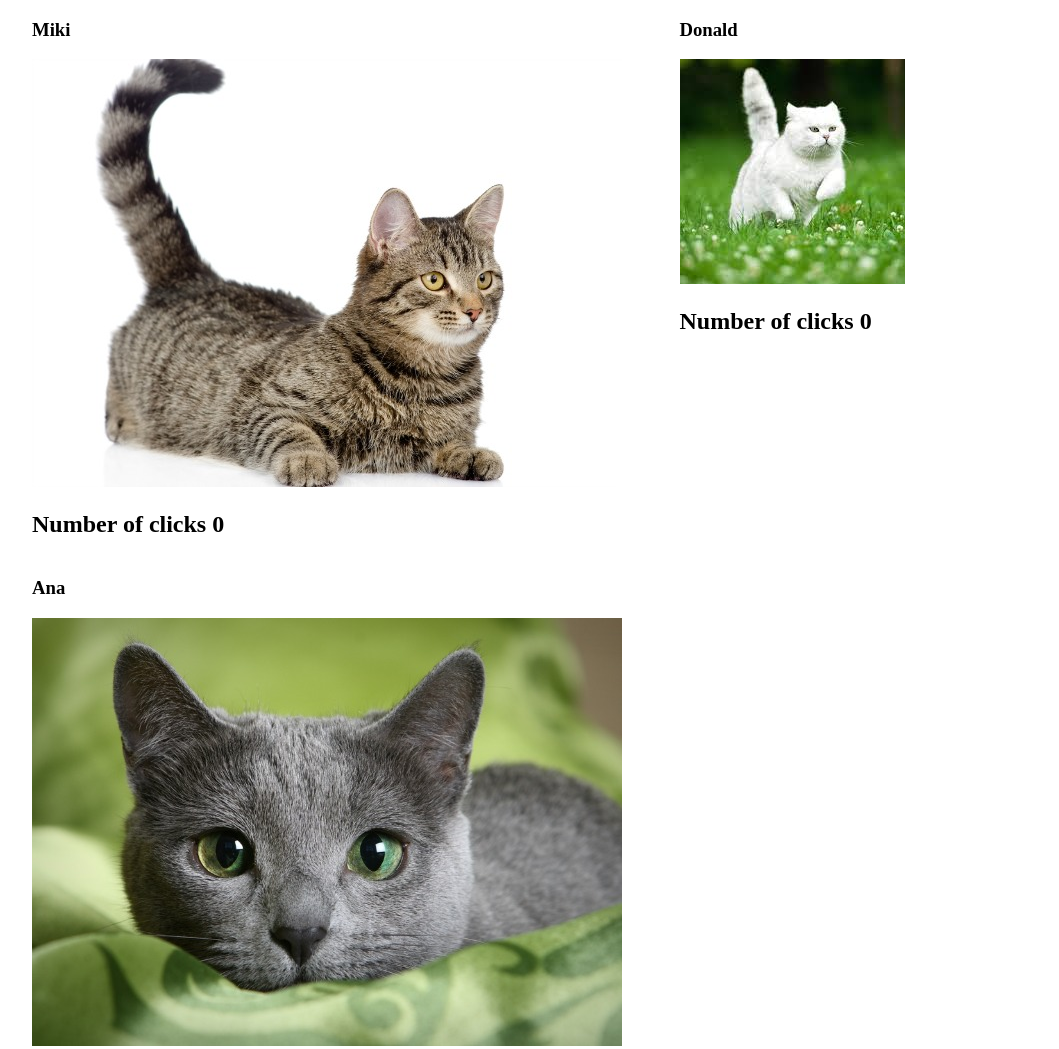
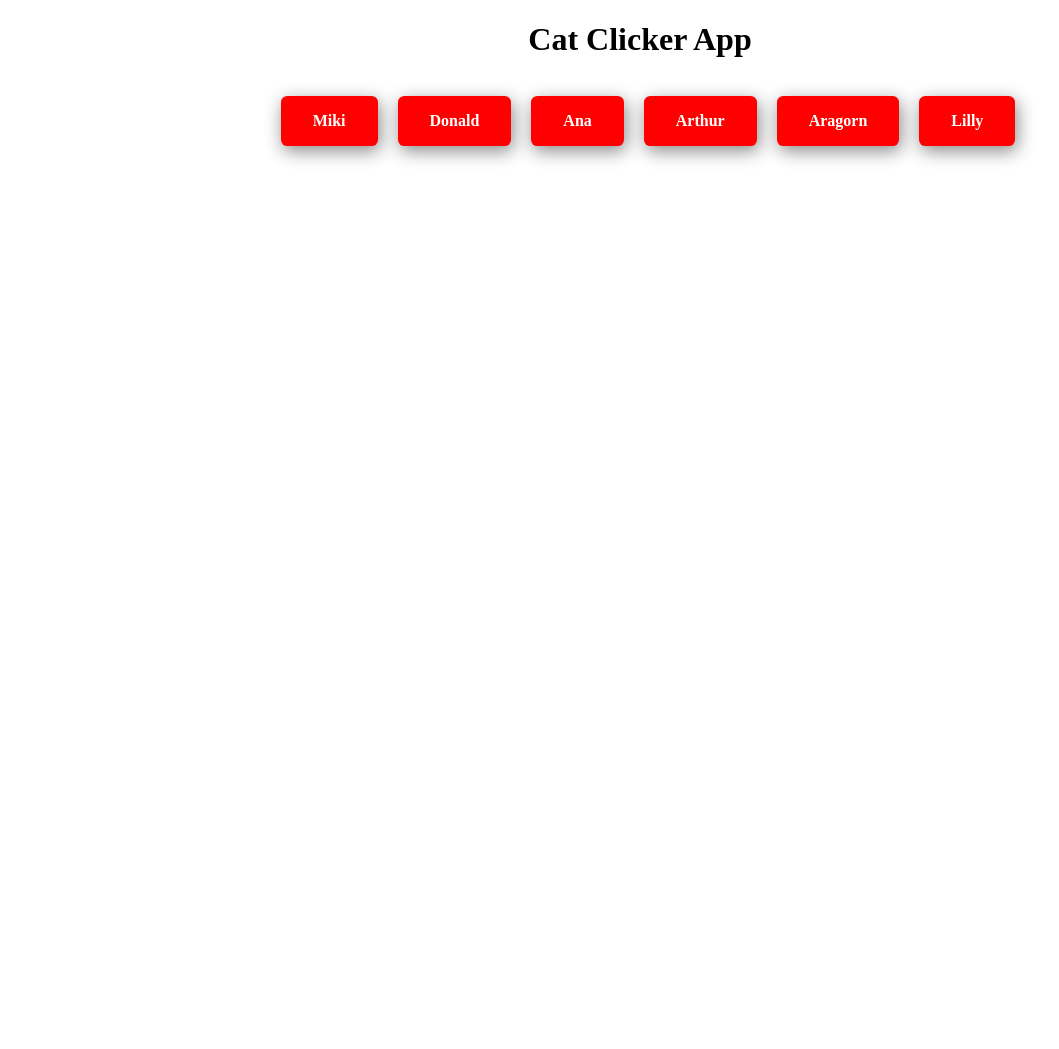
Before and after one commit to Igor333m/catClicker, a plain HTML site: page index.html in a window 1280 px wide. Shown: the top 1049 px of the page, without its empty margins (0-1059 px from the left). After the commit the page ends 821 px from the top, so only its background shows below. Drawn offline with nearby package versions, Linux system fonts and the light colour scheme.

Commit message:
feat: New menu

```diff
--- a/css/style.css
+++ b/css/style.css
@@ -16,12 +16,41 @@ body {
     padding: 0;
 }
 
+header {
+	text-align: center;
+}
+
+
+aside {
+	padding-bottom: 5%;
+	text-align: center;
+}
+
+ul {
+	list-style-type: none;
+	display: inline-block;
+	background-color: red;
+	cursor: pointer;
+	padding: 1em 2em;
+	margin-left: 1em;
+	border-radius: 0.4em;
+	box-shadow: 2px 5px 18px #888888;
+
+}
+
+li {
+	color: white;
+	font-weight: bold;
+
+}
+
 .container {
 	display: grid;
 	grid-template-columns: 1fr 1fr;
 	grid-column-gap: 15px;
 }
 
+
 article {
 	width: 45%;
 	padding-left: 2em;
--- a/index.html
+++ b/index.html
@@ -12,6 +12,12 @@
 
  </head>
 <body>
+    <header>
+        <h1>Cat Clicker App</h1>
+    </header>
+    <aside class="list">
+
+    </aside>
     <section class="container">
 
     </section>
--- a/js/app.js
+++ b/js/app.js
@@ -13,13 +13,44 @@ let cats = [
 		name: "Ana",
 		img: "cat3.jpg",
 		numClicks: 0
+	},
+	{
+		name: "Arthur",
+		img: "cat4.jpg",
+		numClicks: 0
+	},
+	{
+		name: "Aragorn",
+		img: "cat5.jpg",
+		numClicks: 0
+	},
+	{
+		name: "Lilly",
+		img: "cat6.jpg",
+		numClicks: 0
 	}
 ];
 
+let listHtml = "";
 let containerHtml = '';
-// Displays all cat names from cats array
 for(let i = 0; i < cats.length; i++) {
-	containerHtml += `
+
+	// Displays cats names
+	listHtml += `
+		<ul>
+			<li>${cats[i].name}</li>
+		</ul>
+	`;
+}
+$(".list").append(listHtml);
+
+$("ul").click(function() {
+	console.log($(this).children("li").text());
+	for(let i = 0; i < cats.length; i++) {
+		if( $(this).children("li").text() === cats[i].name   ) {
+			console.log($(this).children("li").text());
+			// Displays all cat names, images and num of clicks from cats array
+			containerHtml = `
 				<article>
 					<h1>${cats[i].name}</h1>
 					<img src="img/${cats[i].img}" alt="${cats[i].name} the cat" data-cat="${cats[i].name}">
@@ -27,6 +58,8 @@ for(let i = 0; i < cats.length; i++) {
 		        </article>
 		`;
 		}
+	}
+});
 
 $(".container").append(containerHtml);
 
```
Also changed, not shown: img/cat4.jpg (added), img/cat5.jpg (added), img/cat6.jpg (added). Lines whose indentation alone changed are shown as unchanged.
